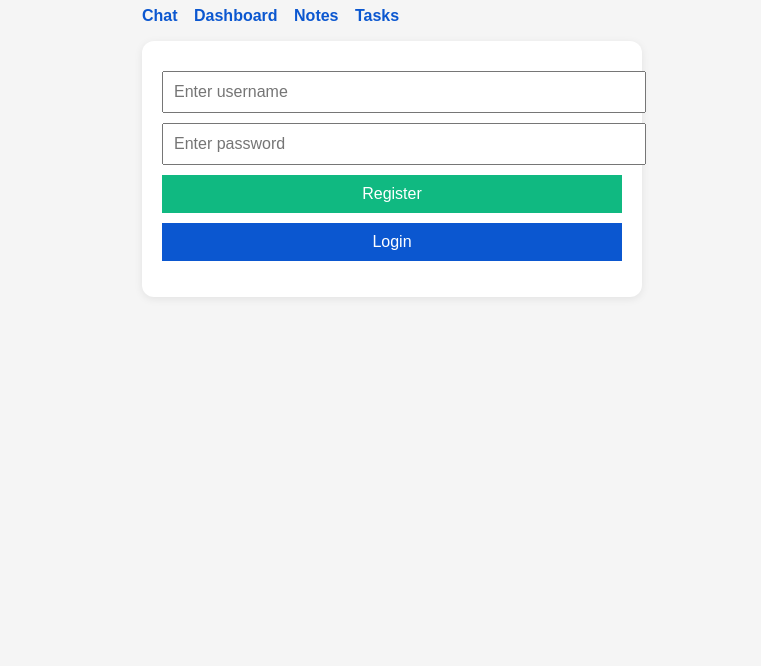
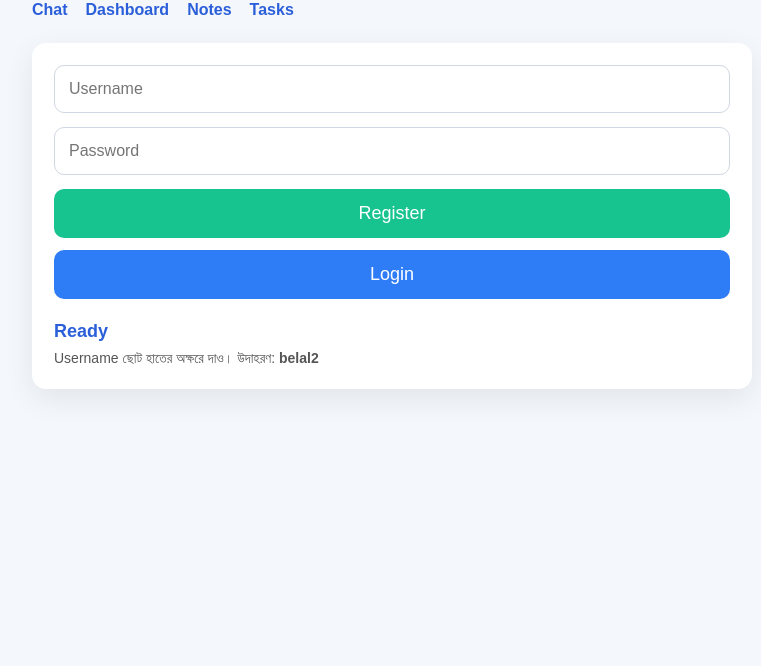
Before and after one commit to belal2003hossain/belal-ai, a plain HTML site: page frontend/login.html in a window 1280 px wide. Shown: the part 134-800 px from the top of the page, without its empty margins (248-1009 px from the left). Drawn offline with Linux system fonts and the light colour scheme.

Commit message:
fix login page

```diff
--- a/frontend/login.html
+++ b/frontend/login.html
@@ -1,99 +1,154 @@
 <!DOCTYPE html>
-<html>
+<html lang="en">
 <head>
-  <meta charset="UTF-8">
+  <meta charset="UTF-8" />
+  <meta name="viewport" content="width=device-width, initial-scale=1.0" />
   <title>BELAL AI Login</title>
   <style>
+    * {
+      box-sizing: border-box;
+      font-family: Arial, sans-serif;
+    }
+
     body {
-      font-family: Arial, sans-serif;
-      max-width: 500px;
+      margin: 0;
+      background: #f4f7fb;
+      color: #222;
+    }
+
+    .container {
+      max-width: 760px;
       margin: 40px auto;
       padding: 20px;
-      background: #f5f5f5;
     }
 
-    .box {
-      background: white;
-      padding: 20px;
-      border-radius: 12px;
-      box-shadow: 0 2px 8px rgba(0,0,0,0.08);
+    h1 {
+      margin-bottom: 16px;
     }
 
-    input, button {
+    .nav {
+      display: flex;
+      gap: 18px;
+      margin-bottom: 24px;
+      font-weight: 700;
+    }
+
+    .nav a {
+      text-decoration: none;
+      color: #2b5fd9;
+    }
+
+    .card {
+      background: #fff;
+      border-radius: 14px;
+      padding: 22px;
+      box-shadow: 0 10px 30px rgba(0, 0, 0, 0.08);
+    }
+
+    input {
       width: 100%;
-      padding: 10px;
-      margin-top: 10px;
+      padding: 14px;
+      margin-bottom: 14px;
+      border: 1px solid #d0d7e2;
+      border-radius: 10px;
       font-size: 16px;
     }
 
     button {
+      width: 100%;
+      padding: 14px;
+      border: none;
+      border-radius: 10px;
+      font-size: 18px;
       cursor: pointer;
+      color: white;
+      margin-bottom: 12px;
+    }
+
+    .register-btn {
+      background: #17c38f;
     }
 
     .login-btn {
-      background: #0b57d0;
-      color: white;
-      border: none;
+      background: #2f7df6;
     }
 
-    .register-btn {
-      background: #10b981;
-      color: white;
-      border: none;
+    .msg {
+      margin-top: 10px;
+      font-size: 18px;
+      font-weight: 700;
     }
 
-    a {
-      margin-right: 12px;
-      text-decoration: none;
-      color: #0b57d0;
-      font-weight: bold;
+    .success {
+      color: #0a8f4d;
     }
 
-    #msg {
-      margin-top: 12px;
-      font-weight: bold;
+    .error {
+      color: #d93025;
+    }
+
+    .info {
+      color: #2b5fd9;
+    }
+
+    .hint {
+      font-size: 14px;
+      color: #555;
+      margin-top: 8px;
     }
   </style>
 </head>
 <body>
+  <div class="container">
+    <h1>Login / Register 🔐</h1>
 
-  <h1>Login / Register 🔐</h1>
+    <div class="nav">
+      <a href="/">Chat</a>
+      <a href="/dashboard">Dashboard</a>
+      <a href="/notes">Notes</a>
+      <a href="/tasks">Tasks</a>
+    </div>
 
-  <p>
-    <a href="index.html">Chat</a>
-    <a href="dashboard.html">Dashboard</a>
-    <a href="notes.html">Notes</a>
-    <a href="tasks.html">Tasks</a>
-  </p>
+    <div class="card">
+      <input id="username" type="text" placeholder="Username" />
+      <input id="password" type="password" placeholder="Password" />
 
-  <div class="box">
-    <input id="username" type="text" placeholder="Enter username">
-    <input id="password" type="password" placeholder="Enter password">
+      <button class="register-btn" onclick="registerUser()">Register</button>
+      <button class="login-btn" onclick="loginUser()">Login</button>
 
-    <button class="register-btn" id="registerBtn">Register</button>
-    <button class="login-btn" id="loginBtn">Login</button>
-
-    <p id="msg"></p>
+      <div id="msg" class="msg info">Ready</div>
+      <div class="hint">
+        Username ছোট হাতের অক্ষরে দাও। উদাহরণ: <b>belal2</b>
+      </div>
+    </div>
   </div>
 
   <script>
-    const usernameInput = document.getElementById("username");
-    const passwordInput = document.getElementById("password");
-    const registerBtn = document.getElementById("registerBtn");
-    const loginBtn = document.getElementById("loginBtn");
-    const msg = document.getElementById("msg");
+    const msgEl = document.getElementById("msg");
 
-    registerBtn.addEventListener("click", async function () {
-      const username = usernameInput.value.trim();
-      const password = passwordInput.value.trim();
+    function setMessage(text, type = "info") {
+      msgEl.textContent = text;
+      msgEl.className = `msg ${type}`;
+    }
+
+    function getFormData() {
+      const username = document.getElementById("username").value.trim().toLowerCase();
+      const password = document.getElementById("password").value.trim();
+      return { username, password };
+    }
+
+    async function registerUser() {
+      const { username, password } = getFormData();
 
       if (!username || !password) {
-        msg.innerText = "Username ar password dao ❌";
+        setMessage("Username ar password dao ❌", "error");
         return;
       }
 
+      setMessage("Register hocche...", "info");
+
       try {
-        const response = await fetch("http://localhost:5000/register", {
+        const res = await fetch("/register", {
           method: "POST",
           headers: {
             "Content-Type": "application/json"
@@ -101,24 +156,31 @@
           body: JSON.stringify({ username, password })
         });
 
-        const data = await response.json();
-        msg.innerText = data.message;
+        const data = await res.json();
+
+        if (data.success) {
+          setMessage(data.message || "Register success ✅", "success");
+        } else {
+          setMessage(data.message || "Register e problem hoise ❌", "error");
+        }
       } catch (error) {
-        msg.innerText = "Register e problem hoise ❌";
+        console.error("Register error:", error);
+        setMessage("Server er sathe connect hocche na ❌", "error");
       }
-    });
+    }
 
-    loginBtn.addEventListener("click", async function () {
-      const username = usernameInput.value.trim();
-      const password = passwordInput.value.trim();
+    async function loginUser() {
+      const { username, password } = getFormData();
 
       if (!username || !password) {
-        msg.innerText = "Username ar password dao ❌";
+        setMessage("Username ar password dao ❌", "error");
         return;
       }
 
+      setMessage("Login hocche...", "info");
+
       try {
-        const response = await fetch("http://localhost:5000/login", {
+        const res = await fetch("/login", {
           method: "POST",
           headers: {
             "Content-Type": "application/json"
@@ -126,23 +188,23 @@
           body: JSON.stringify({ username, password })
         });
 
-        const data = await response.json();
+        const data = await res.json();
 
         if (data.success) {
-          localStorage.setItem("belal_logged_user", data.username);
-          msg.innerText = data.message;
+          localStorage.setItem("belal_username", data.username || username);
+          setMessage(data.message || "Login success ✅", "success");
 
           setTimeout(() => {
-            window.location.href = "index.html";
+            window.location.href = "/";
           }, 700);
         } else {
-          msg.innerText = data.message;
+          setMessage(data.message || "Login e problem hoise ❌", "error");
         }
       } catch (error) {
-        msg.innerText = "Login e problem hoise ❌";
+        console.error("Login error:", error);
+        setMessage("Server er sathe connect hocche na ❌", "error");
       }
-    });
+    }
   </script>
-
 </body>
 </html>
```
